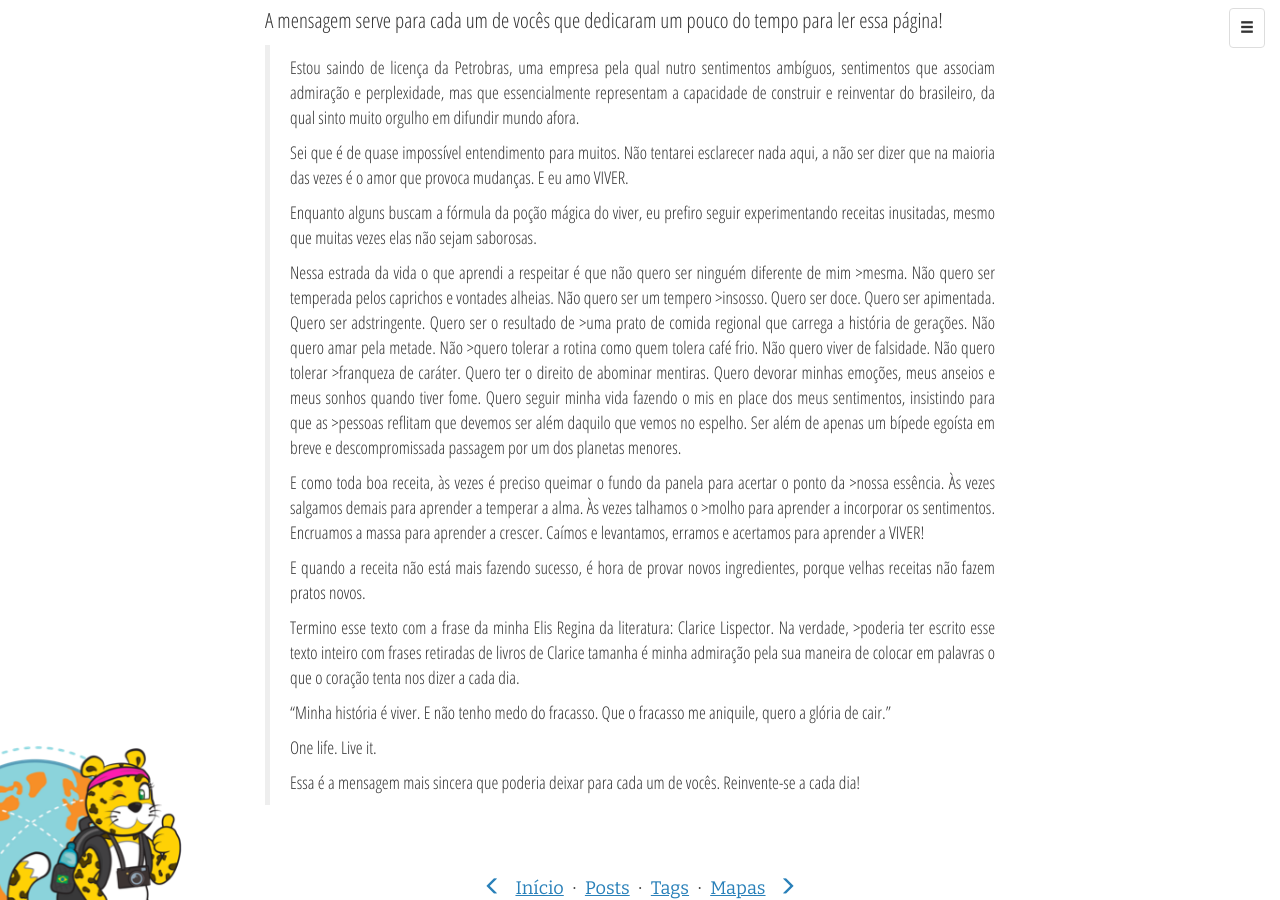
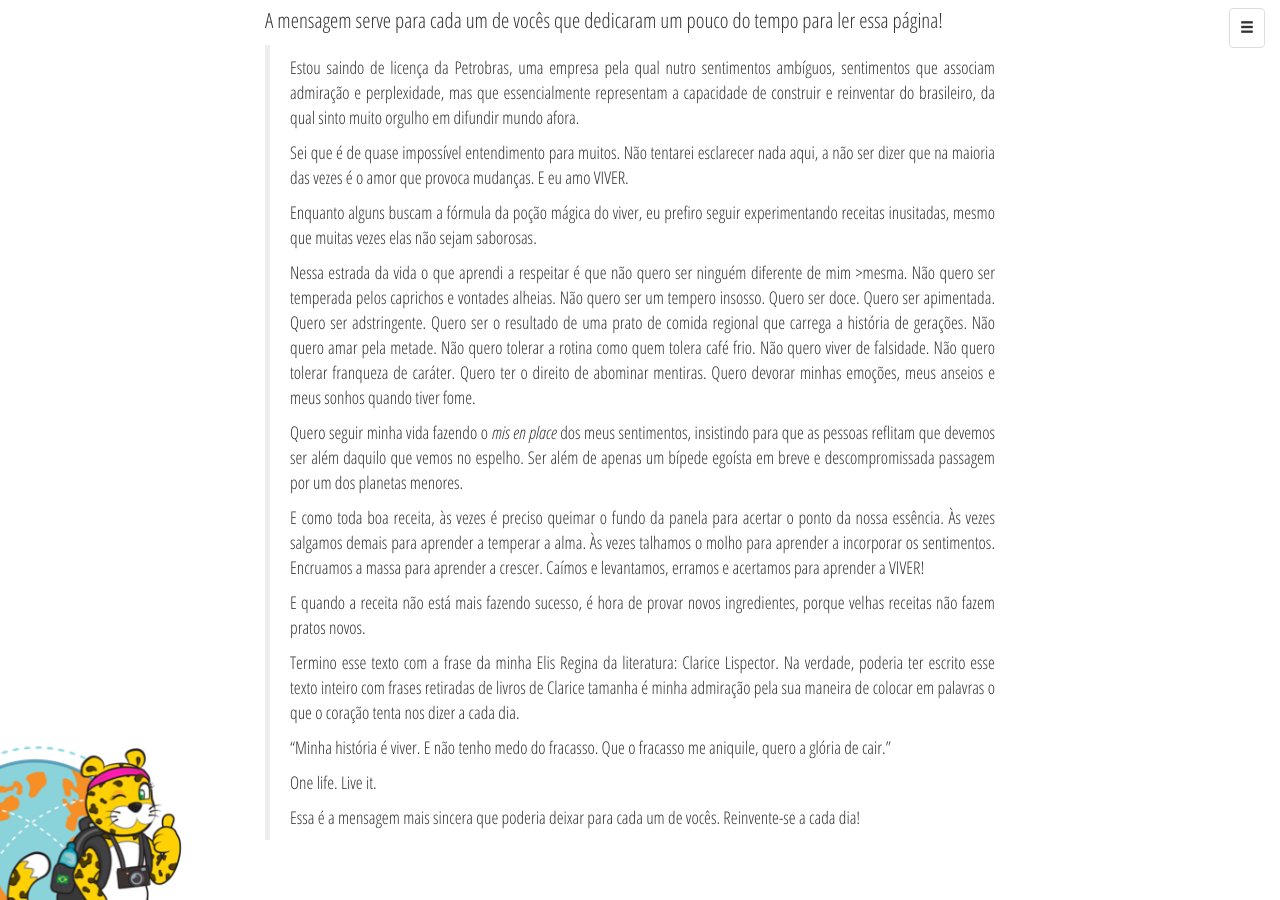
Before and after one commit to amandaferrari/project-grace-marguerite, a Jekyll site: the page built from _posts/2017-02-02-o-sabor-da-vida.md, in a window 1280 px wide and 900 px high, scrolled down 907 px. Built offline with Jekyll 4.4.1, drawn with Linux system fonts in a browser that asks for light colours; nearby versions of some CDN libraries; some web fonts are replaced; comment, search, counter and statistics services are not loaded.

```diff
--- a/_posts/2017-02-02-o-sabor-da-vida.md
+++ b/_posts/2017-02-02-o-sabor-da-vida.md
@@ -21,14 +21,15 @@ A mensagem serve para cada um de vocês que dedicaram um pouco do tempo para ler
 >
 >Enquanto alguns buscam a fórmula da poção mágica do viver, eu prefiro seguir experimentando receitas inusitadas, mesmo que muitas vezes elas não sejam saborosas.
 >
->Nessa estrada da vida o que aprendi a respeitar é que não quero ser ninguém diferente de mim >mesma. Não quero ser temperada pelos caprichos e vontades alheias. Não quero ser um tempero >insosso. Quero ser doce. Quero ser apimentada. Quero ser adstringente. Quero ser o resultado de >uma prato de comida regional que carrega a história de gerações. Não quero amar pela metade. Não >quero tolerar a rotina como quem tolera café frio. Não quero viver de falsidade. Não quero tolerar >franqueza de caráter. Quero ter o direito de abominar mentiras. Quero devorar minhas emoções, meus anseios e meus sonhos quando tiver fome.
->Quero seguir minha vida fazendo o mis en place dos meus sentimentos, insistindo para que as >pessoas reflitam que devemos ser além daquilo que vemos no espelho. Ser além de apenas um bípede egoísta em breve e descompromissada passagem por um dos planetas menores.
+>Nessa estrada da vida o que aprendi a respeitar é que não quero ser ninguém diferente de mim >mesma. Não quero ser temperada pelos caprichos e vontades alheias. Não quero ser um tempero insosso. Quero ser doce. Quero ser apimentada. Quero ser adstringente. Quero ser o resultado de uma prato de comida regional que carrega a história de gerações. Não quero amar pela metade. Não quero tolerar a rotina como quem tolera café frio. Não quero viver de falsidade. Não quero tolerar franqueza de caráter. Quero ter o direito de abominar mentiras. Quero devorar minhas emoções, meus anseios e meus sonhos quando tiver fome.
 >
->E como toda boa receita, às vezes é preciso queimar o fundo da panela para acertar o ponto da >nossa essência. Às vezes salgamos demais para aprender a temperar a alma. Às vezes talhamos o >molho para aprender a incorporar os sentimentos. Encruamos a massa para aprender a crescer. Caímos e levantamos, erramos e acertamos para aprender a VIVER!
+>Quero seguir minha vida fazendo o *mis en place* dos meus sentimentos, insistindo para que as pessoas reflitam que devemos ser além daquilo que vemos no espelho. Ser além de apenas um bípede egoísta em breve e descompromissada passagem por um dos planetas menores.
+>
+>E como toda boa receita, às vezes é preciso queimar o fundo da panela para acertar o ponto da nossa essência. Às vezes salgamos demais para aprender a temperar a alma. Às vezes talhamos o molho para aprender a incorporar os sentimentos. Encruamos a massa para aprender a crescer. Caímos e levantamos, erramos e acertamos para aprender a VIVER!
 >
 >E quando a receita não está mais fazendo sucesso, é hora de provar novos ingredientes, porque velhas receitas não fazem pratos novos.
 >
->Termino esse texto com a frase da minha Elis Regina da literatura: Clarice Lispector. Na verdade, >poderia ter escrito esse texto inteiro com frases retiradas de livros de Clarice tamanha é minha admiração pela sua maneira de colocar em palavras o que o coração tenta nos dizer a cada dia.
+>Termino esse texto com a frase da minha Elis Regina da literatura: Clarice Lispector. Na verdade, poderia ter escrito esse texto inteiro com frases retiradas de livros de Clarice tamanha é minha admiração pela sua maneira de colocar em palavras o que o coração tenta nos dizer a cada dia.
 >
 >"Minha história é viver. E não tenho medo do fracasso. Que o fracasso me aniquile, quero a glória de cair."
 >
```
